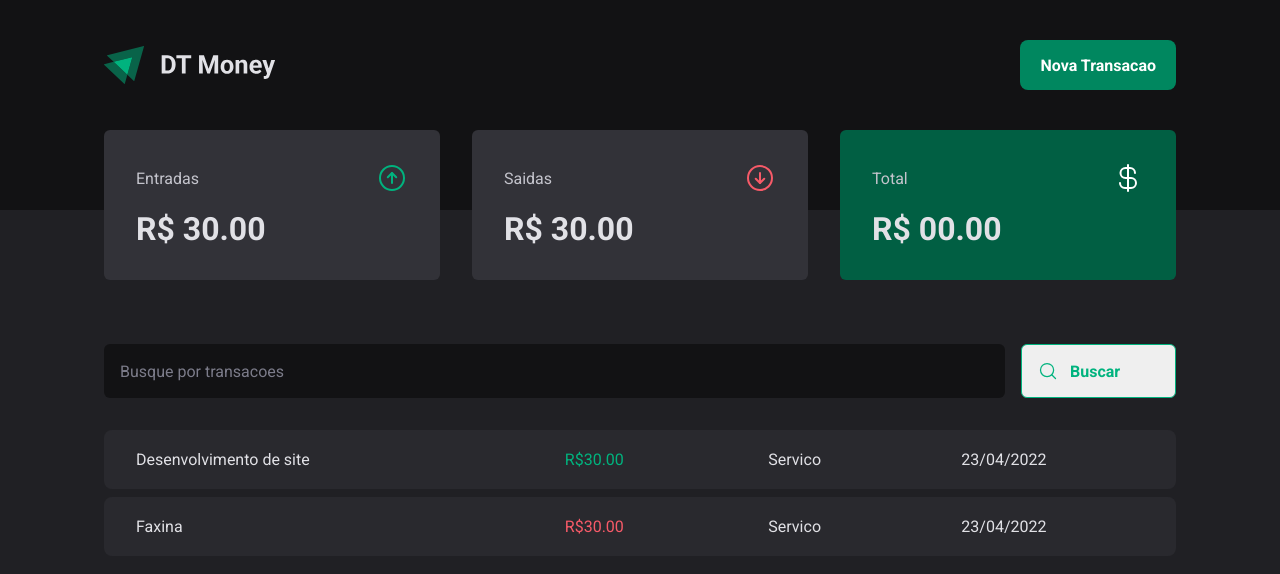
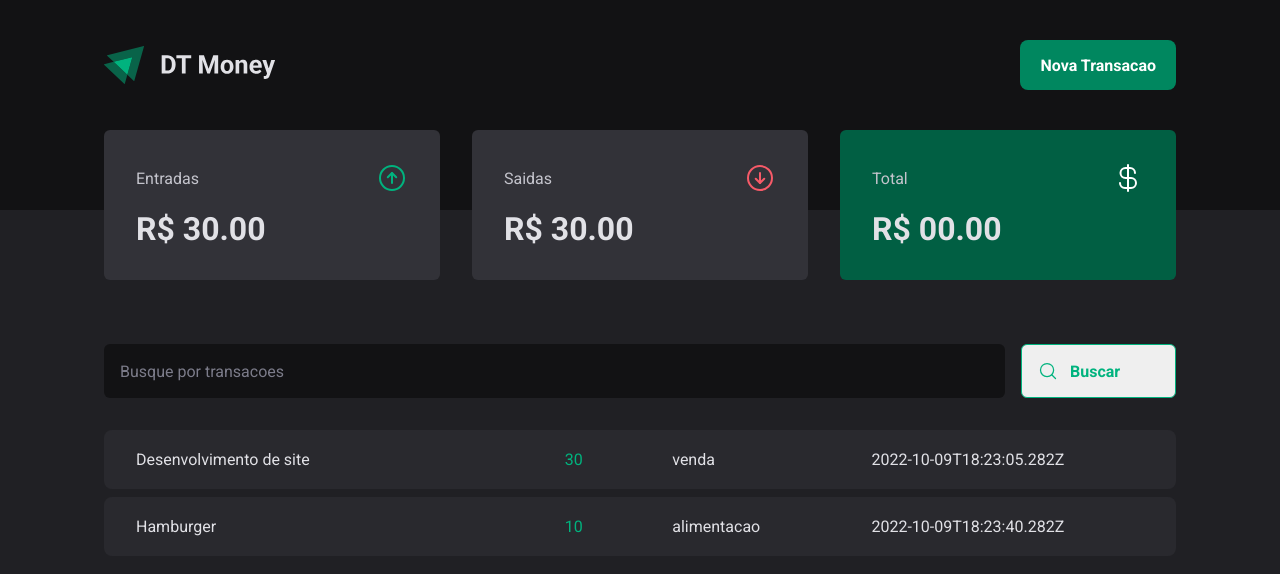
Before and after one commit to ederjbbb/Financial-Controller, a React (Vite) app: page / in a window 1280 px wide. Shown: the top 574 px of the page. Built offline with nearby package versions, Linux system fonts and the light colour scheme; data requests are answered from the project's data file.

Commit message:
CONTEXT IMPLEMENTED(STEP 1)

```diff
--- a/server.json
+++ b/server.json
@@ -2,7 +2,7 @@
     "transactions": [
         {
             "id" : 1,
-            "descricao": "Desenvolvimento de site",
+            "description": "Desenvolvimento de site",
             "type": "income",
             "category": "venda",
             "price" : 30.00,
@@ -10,7 +10,7 @@
         },
         {
             "id" : 2,
-            "descricao": " Hamburger",
+            "description": " Hamburger",
             "type": "outcome",
             "category": "alimentacao",
             "price" : 10.00,
--- a/src/App.tsx
+++ b/src/App.tsx
@@ -2,11 +2,14 @@ import { defaultTheme } from './styles/themes/default'
 import { ThemeProvider } from 'styled-components'
 import { GlobalStyle } from './styles/global'
 import { Transactions } from './pages/Transactions'
+import { TransactionsProvder } from './contexts/TransactionsContext'
 export function App() {
   return (
     <ThemeProvider theme={defaultTheme}>
       <GlobalStyle />
-      <Transactions />
+      <TransactionsProvder>
+        <Transactions />
+      </TransactionsProvder>
     </ThemeProvider>
   )
 }
--- a/src/components/Summary/index.tsx
+++ b/src/components/Summary/index.tsx
@@ -1,7 +1,10 @@
 import { ArrowCircleDown, ArrowCircleUp, CurrencyDollar } from 'phosphor-react'
+import { useContext } from 'react'
+import { TransactionsContext } from '../../contexts/TransactionsContext'
 import { SummaryCard, SummaryContainer } from './styles'
 
 export function Summary() {
+  const { transactions } = useContext(TransactionsContext)
   return (
     <SummaryContainer>
       <SummaryCard>
--- /dev/null
+++ b/src/contexts/TransactionsContext.tsx
@@ -0,0 +1,38 @@
+import { createContext, ReactNode, useEffect, useState } from 'react'
+
+interface Transaction {
+  id: number
+  description: string
+  type: 'income ' | 'outcome'
+  price: number
+  category: string
+  createdAt: string
+}
+interface TransactionsContextType {
+  transactions: Transaction[]
+}
+
+interface TransactionsContextProps {
+  children: ReactNode
+}
+
+export const TransactionsContext = createContext({} as TransactionsContextType)
+
+export function TransactionsProvder({ children }: TransactionsContextProps) {
+  const [transactions, setTrasactions] = useState<Transaction[]>([])
+
+  async function loadTransactions() {
+    const response = await fetch('http://localhost:3333/transactions')
+    const data = await response.json()
+    setTrasactions(data)
+  }
+  useEffect(() => {
+    loadTransactions()
+  }, [])
+
+  return (
+    <TransactionsContext.Provider value={{ transactions }}>
+      {children}
+    </TransactionsContext.Provider>
+  )
+}
--- a/src/pages/Transactions/index.tsx
+++ b/src/pages/Transactions/index.tsx
@@ -1,5 +1,7 @@
+import { useContext } from 'react'
 import { Header } from '../../components/Heaader'
 import { Summary } from '../../components/Summary'
+import { TransactionsContext } from '../../contexts/TransactionsContext'
 import { SearchForm } from './components/SearchForm'
 import {
   PriceHighight,
@@ -8,6 +10,7 @@ import {
 } from './styles'
 
 export function Transactions() {
+  const { transactions } = useContext(TransactionsContext)
   return (
     <div>
       <Header />
@@ -17,22 +20,20 @@ export function Transactions() {
         <SearchForm />
         <TransactionsTable>
           <tbody>
-            <tr>
-              <td width="40%">Desenvolvimento de site</td>
-              <td>
-                <PriceHighight variant="income">R$30.00</PriceHighight>
-              </td>
-              <td>Servico</td>
-              <td>23/04/2022</td>
-            </tr>
-            <tr>
-              <td width="40%">Faxina</td>
-              <td>
-                <PriceHighight variant="outcome">R$30.00</PriceHighight>
-              </td>
-              <td>Servico</td>
-              <td>23/04/2022</td>
-            </tr>
+            {transactions.map((transaction) => {
+              return (
+                <tr key={transaction.id}>
+                  <td width="40%">{transaction.description}</td>
+                  <td>
+                    <PriceHighight variant="income">
+                      {transaction.price}
+                    </PriceHighight>
+                  </td>
+                  <td>{transaction.category}</td>
+                  <td>{transaction.createdAt}</td>
+                </tr>
+              )
+            })}
           </tbody>
         </TransactionsTable>
       </TransactionsContainer>
```
